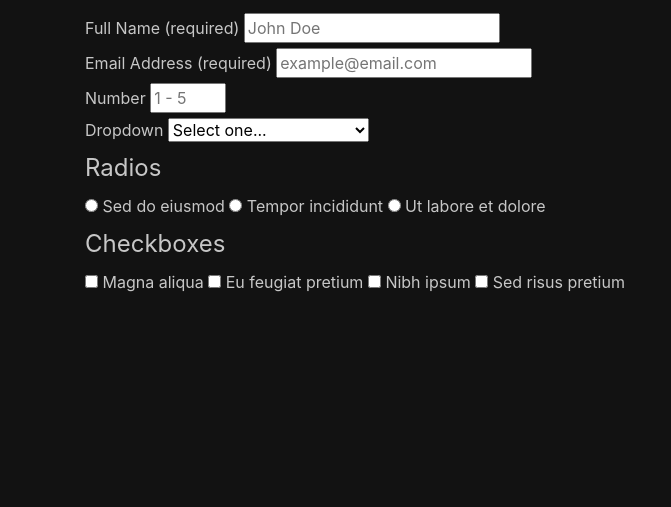
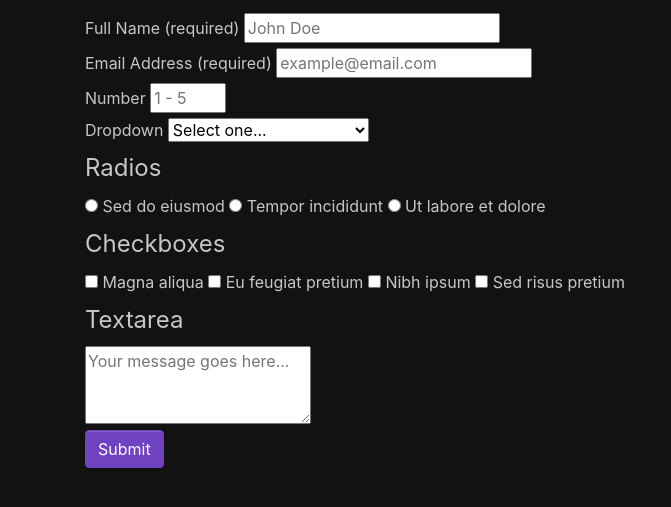
Before and after one commit to evfjunior/fcc-survey-form, a website: page src/index.html in a window 1280 px wide. Shown: the part 129-636 px from the top of the page, without its empty margins (0-671 px from the left). Drawn offline with nearby package versions, Linux system fonts and the light colour scheme.

Commit message:
Complete User Story #15 and #16

```diff
--- a/src/index.html
+++ b/src/index.html
@@ -186,6 +186,21 @@
             </label>
           </fieldset>
         </div>
+
+        <!-- Textarea -->
+        <fieldset>
+          <legend>Textarea</legend>
+          <textarea
+            name="textarea"
+            id="textarea"
+            rows="3"
+            placeholder="Your message goes here..."
+          ></textarea>
+        </fieldset>
+
+        <button type="submit" class="btn btn-primary" id="submit">
+          Submit
+        </button>
       </form>
     </main>
   </body>
```
